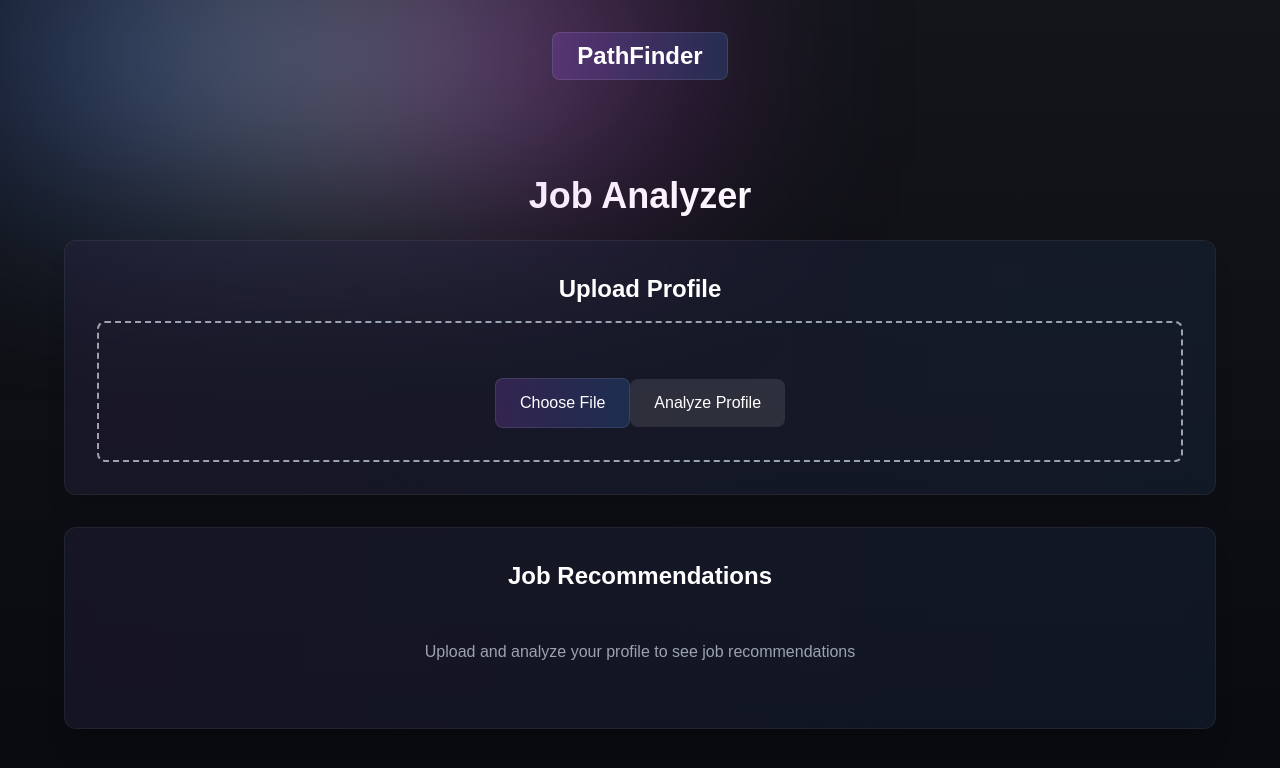
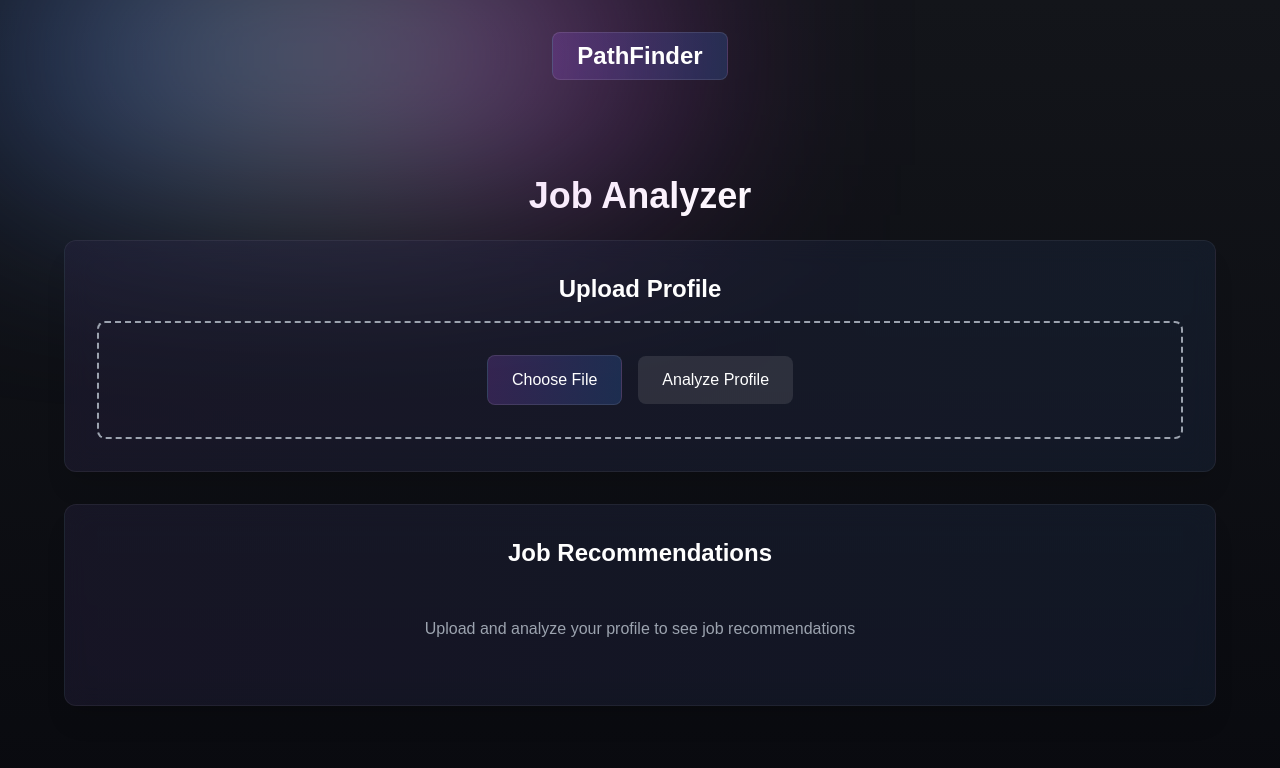
Before and after one commit to Teenuhansa99/Social-Activity-Job-Matcher, a Next.js app in the folder frontend/: page /job-analyzer in a window 1280 px wide. Shown: the top 768 px of the page. Built offline with nearby package versions, Linux system fonts and the light colour scheme; a web font is replaced by a local one.

Commit message:
uodate readme and button padding

```diff
--- a/frontend/app/job-analyzer/page.jsx
+++ b/frontend/app/job-analyzer/page.jsx
@@ -90,21 +90,17 @@
               id="fileInput"
               accept=".pdf"
             />
+            <div className="flex flex-col md:flex-row items-center justify-center gap-4">
               <label
                 htmlFor="fileInput"
                 className="cursor-pointer bg-gradient-to-r from-purple-500/20 to-blue-500/20 hover:from-purple-500/30 hover:to-blue-500/30 text-white px-6 py-3 rounded-lg inline-block transition-all duration-300 border border-white/10 hover:border-white/20"
               >
                 Choose File
               </label>
-            {selectedFile && (
-              <p className="mt-4 text-gray-300 break-all">
-                Selected: {selectedFile.name}
-              </p>
-            )}
               <button
                 onClick={handleAnalyze}
                 disabled={!selectedFile || analyzing}
-              className={`mt-6 px-6 py-3 rounded-lg w-full md:w-auto ${
+                className={`px-6 py-3 rounded-lg w-full md:w-auto ${
                   !selectedFile || analyzing
                     ? "bg-white/10 cursor-not-allowed"
                     : "bg-gradient-to-r from-purple-500 to-blue-500 hover:opacity-90"
@@ -112,6 +108,12 @@
               >
                 {analyzing ? "Analyzing..." : "Analyze Profile"}
               </button>
+            </div>
+            {selectedFile && (
+              <p className="mt-4 text-gray-300 break-all">
+                Selected: {selectedFile.name}
+              </p>
+            )}
           </div>
         </motion.div>
 
```
Also changed, not shown: 1 other file (tests, documents, lock files or other folders). Lines whose indentation alone changed are shown as unchanged.
